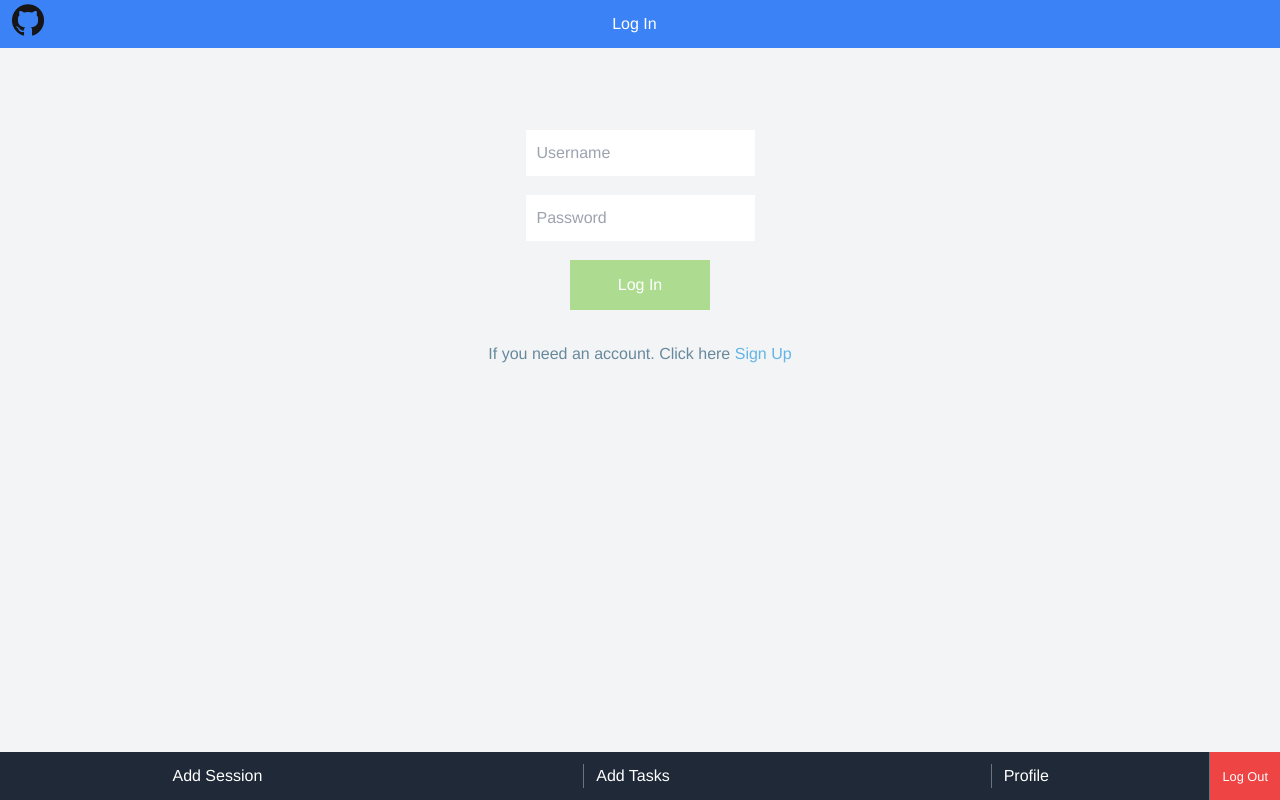
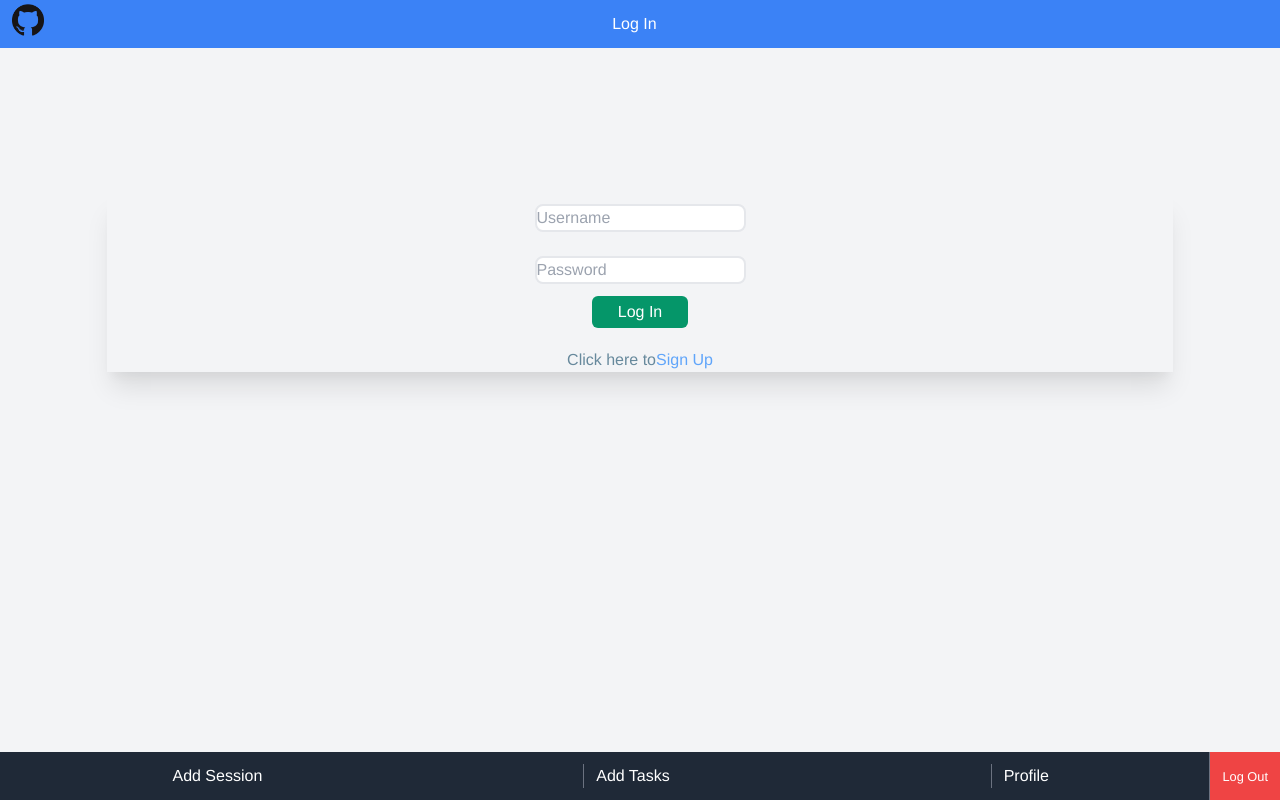
Before and after one commit to mke2111/tracking-app, a React (Create React App) app: page / in a window 1280 px wide. Built offline with nearby package versions, Linux system fonts and the light colour scheme.

Commit message:
Update styles

```diff
--- a/src/components/FormButton.js
+++ /dev/null
@@ -1,10 +0,0 @@
-import styled from 'styled-components';
-
-const FormButton = styled.button`
-padding: 0.8rem 3rem;
-background-color: #addc91;
-color: white;
-border: none;
-cursor: pointer;`;
-
-export default FormButton;
--- a/src/components/LoaderSpinner.js
+++ b/src/components/LoaderSpinner.js
@@ -27,7 +27,6 @@ const Spinner = styled.div`
   }`;
 const LoaderSpinner = () => (
   <SpinnerContainer>
-    LOADING
     <Spinner />
   </SpinnerContainer>
 );
--- a/src/containers/SignUser.js
+++ b/src/containers/SignUser.js
@@ -1,6 +1,5 @@
 /* eslint-disable jsx-a11y/label-has-associated-control */
 import React, { useEffect } from 'react';
-import styled from 'styled-components';
 import { useDispatch, useSelector } from 'react-redux';
 import PropTypes from 'prop-types';
 import { Link, Redirect } from 'react-router-dom';
@@ -12,29 +11,6 @@ import { setUserData } from '../api/setData';
 import ErrorMessage from '../components/ErrorMessage';
 import LoaderSpinner from '../components/LoaderSpinner';
 import autoLogin from '../api/autoLogin';
-import FormButton from '../components/FormButton';
-
-const InputField = styled.input`
-border: 3px solid white;
-border-radius: 0;
-outline: none;
-background-color: white;
-margin-bottom: 1.2rem;
-padding: 0.5rem;`;
-
-const SignForm = styled.form`
-display: flex;
-height: 50vh;
-flex-direction: column;
-justify-content: center;
-align-items: center;`;
-
-const SignUpMessage = styled.p`
-margin-top: 2rem;`;
-
-const SignUpLink = styled(Link)`
-text-decoration: none;
-color: #62b5e5;`;
 
 const SignUser = props => {
   const token = localStorage.getItem('token');
@@ -79,13 +55,14 @@ const SignUser = props => {
       {user.error && (
       <ErrorMessage message={errorText} />
       )}
-      <SignForm onSubmit={handleSubmit(setUser)}>
+      <form className="flex flex-col shadow-xl justify-center w-5/6 mx-auto mt-36 my-6 items-center" onSubmit={handleSubmit(setUser)}>
         {errors.username && (
         <ErrorMessage message={errors.username.message} />
         )}
-        <InputField
+        <input
           name="username"
           type="text"
+          className="m-3 outline-blue rounded-lg border-2 border-blue"
           onChange={setCredentialName}
           placeholder="Username"
           ref={register({ required: 'Field required' })}
@@ -93,11 +70,12 @@ const SignUser = props => {
         {errors.password && (
         <ErrorMessage message={errors.password.message} />
         )}
-        <InputField
+        <input
           name="password"
           type="password"
           onChange={setCredentialPass}
           placeholder="Password"
+          className="m-3 outline-blue rounded-lg border-2 border-blue"
           ref={register({
             required: 'Field required',
             minLength: {
@@ -106,14 +84,24 @@ const SignUser = props => {
             },
           })}
         />
-        <FormButton type="submit">{buttonText}</FormButton>
+        <button
+          type="submit"
+          className="py-1 px-3 w-24 rounded-md text-white bg-green-600 mb-5"
+        >
+          {buttonText}
+        </button>
         {buttonText === 'Log In' && (
-        <SignUpMessage>
-          If you need an account. Click here
-          <SignUpLink to="/signup"> Sign Up </SignUpLink>
-        </SignUpMessage>
+        <p>
+            Click here to
+            <Link
+              to="/signup"
+              className="text-blue-400"
+            >
+               Sign Up
+            </Link>
+        </p>
         ) }
-      </SignForm>
+      </form>
 
       { token && <Redirect to="/session" />}
     </>
```
